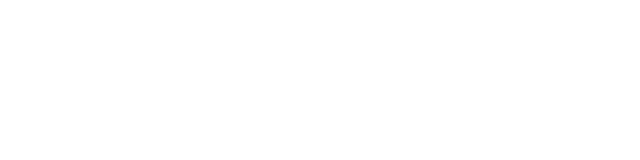
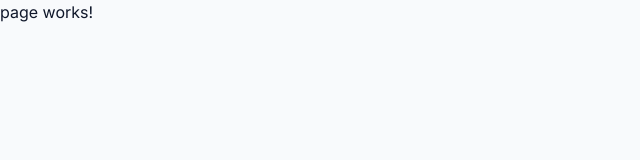
Before and after one commit to shreverr/meetcode-Nextjs-13, a Next.js app: page / in a window 1280 px wide. Shown: the top 160 px of the page, without its empty margins (0-640 px from the left). Built offline with nearby package versions, Linux system fonts and the light colour scheme.

Commit message:
added providers and utils

```diff
--- a/src/app/layout.tsx
+++ b/src/app/layout.tsx
@@ -1,12 +1,9 @@
-import './globals.css'
-import { Inter } from 'next/font/google'
+import Providers from '@/components/Providers';
+import { mergeClassNames } from '@/lib/utils';
+import '@/styles/globals.css';
+import { Inter } from 'next/font/google';
 
-const inter = Inter({ subsets: ['latin'] })
-
-export const metadata = {
-  title: 'Create Next App',
-  description: 'Generated by create next app',
-}
+const inter = Inter({ subsets: ['latin'] });
 
 export default function RootLayout({
   children,
@@ -15,7 +12,12 @@
 }) {
   return (
     <html lang="en">
-      <body className={inter.className}>{children}</body>
+      <body className={mergeClassNames("min-h-screen bg-slate-50 text-slate-900 dark:bg-slate-900 antialiased",
+      inter.className)}>
+        <Providers>
+          { children }
+        </Providers>
+      </body>
     </html>
   )
 }
--- a/src/app/page.tsx
+++ b/src/app/page.tsx
@@ -1,5 +1,7 @@
 export default function Home() {
   return (
-    <div></div>
+    <div>
+      page works!
+    </div>
   );
 }
--- /dev/null
+++ b/src/components/Providers.tsx
@@ -0,0 +1,19 @@
+'use client'
+
+import { FC, ReactNode } from 'react'
+import { ThemeProvider } from 'next-themes';
+import { SessionProvider } from 'next-auth/react';
+
+interface providersProps {
+  children: ReactNode;
+}
+
+const Providers: FC<providersProps> = ({ children }) => {
+  return (
+    <ThemeProvider attribute='class' defaultTheme='system' enableSystem>
+      <SessionProvider>{children}</SessionProvider>
+    </ThemeProvider>
+  );
+}
+
+export default Providers;
--- /dev/null
+++ b/src/lib/utils.ts
@@ -0,0 +1,6 @@
+import { ClassValue, clsx } from 'clsx';
+import { twMerge } from 'tailwind-merge';
+
+export function mergeClassNames(...inputs: ClassValue[]) {
+  return twMerge(clsx(inputs));
+}
--- a/tsconfig.json
+++ b/tsconfig.json
@@ -21,7 +21,9 @@
     ],
     "paths": {
       "@/*": ["./src/*"],
-      "@/components/*": ["./src/components/*"]
+      "@/components/*": ["./src/components/*"],
+      "@/styles/*": ["./src/styles/*"],
+      "@/lib/*": ["./src/lib/*"],
     }
   },
   "include": ["next-env.d.ts", "**/*.ts", "**/*.tsx", ".next/types/**/*.ts"],
```
Also changed, not shown: src/styles/globals.css (renamed from src/app/globals.css).
